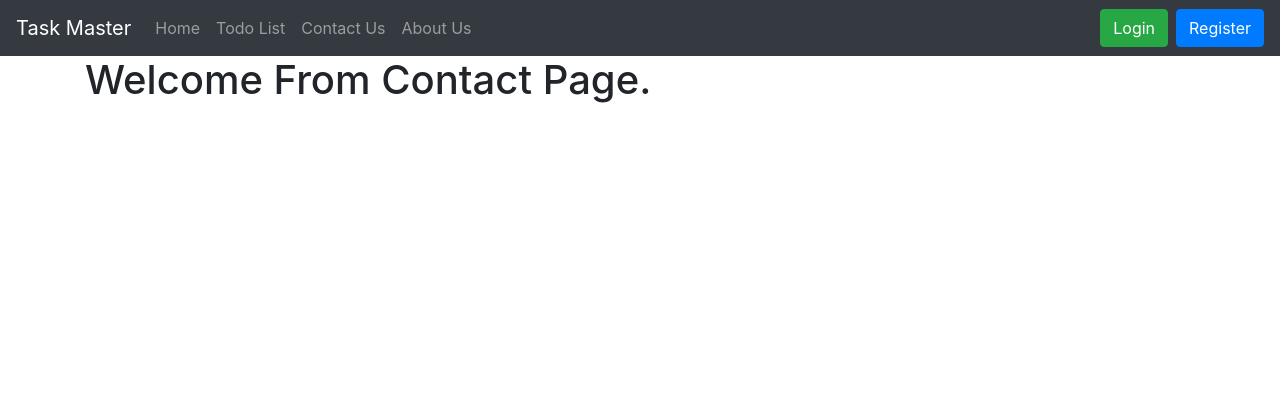
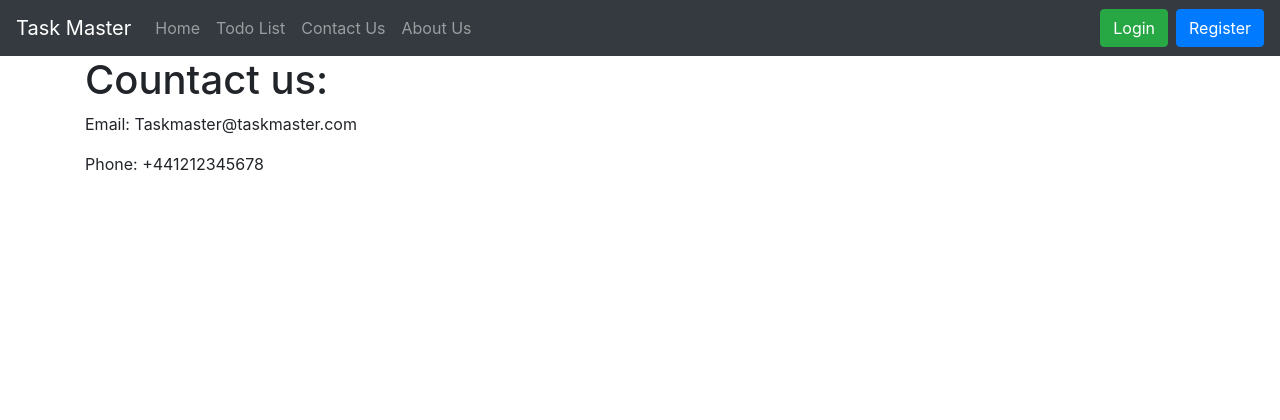
Before and after one commit to mzxz/task-master, a Django app: page /contact in a window 1280 px wide. Shown: the top 420 px of the page. Run offline with Django 3.2, Linux system fonts and the light colour scheme; some libraries are stand-ins or nearby versions.

Commit message:
add content to contact page & social links to footer

```diff
--- a/task/templates/contact.html
+++ b/task/templates/contact.html
@@ -6,6 +6,8 @@
 
 {% block content %}
     <div class="container">
-        <h1>{{ contact_text }}</h1>
+        <h1>Countact us:</h1>
+        <p>Email: Taskmaster@taskmaster.com</p>
+        <p>Phone: +441212345678</p>
     </div>
 {%  endblock content %}
--- a/templates/base.html
+++ b/templates/base.html
@@ -73,32 +73,32 @@
             <!-- Section: Social media -->
             <section class="mb-4">
                 <!-- Facebook -->
-                <a class="btn btn-outline-light btn-floating m-1" href="#!" role="button"
+                <a class="btn btn-outline-light btn-floating m-1" href="https://www.facebook.com/" role="button"
                   ><i class="fa-brands fa-facebook"></i>
                 </a>
 
                 <!-- Twitter -->
-                <a class="btn btn-outline-light btn-floating m-1" href="#!" role="button"
+                <a class="btn btn-outline-light btn-floating m-1" href="https://www.twitter.com/" role="button"
                   ><i class="fab fa-twitter"></i
                 ></a>
 
                 <!-- Google -->
-                <a class="btn btn-outline-light btn-floating m-1" href="#!" role="button"
+                <a class="btn btn-outline-light btn-floating m-1" href="https://www.google.com/" role="button"
                   ><i class="fab fa-google"></i
                 ></a>
 
                 <!-- Instagram -->
-                <a class="btn btn-outline-light btn-floating m-1" href="#!" role="button"
+                <a class="btn btn-outline-light btn-floating m-1" href="https://www.instagram.com/" role="button"
                   ><i class="fab fa-instagram"></i
                 ></a>
 
                 <!-- Linkedin -->
-                <a class="btn btn-outline-light btn-floating m-1" href="#!" role="button"
+                <a class="btn btn-outline-light btn-floating m-1" href="https://www.linkedin.com/" role="button"
                   ><i class="fab fa-linkedin-in"></i
                 ></a>
 
                 <!-- Github -->
-                <a class="btn btn-outline-light btn-floating m-1" href="#!" role="button"
+                <a class="btn btn-outline-light btn-floating m-1" href="https://www.github.com/" role="button"
                   ><i class="fab fa-github"></i
                 ></a>
             </section>
```
